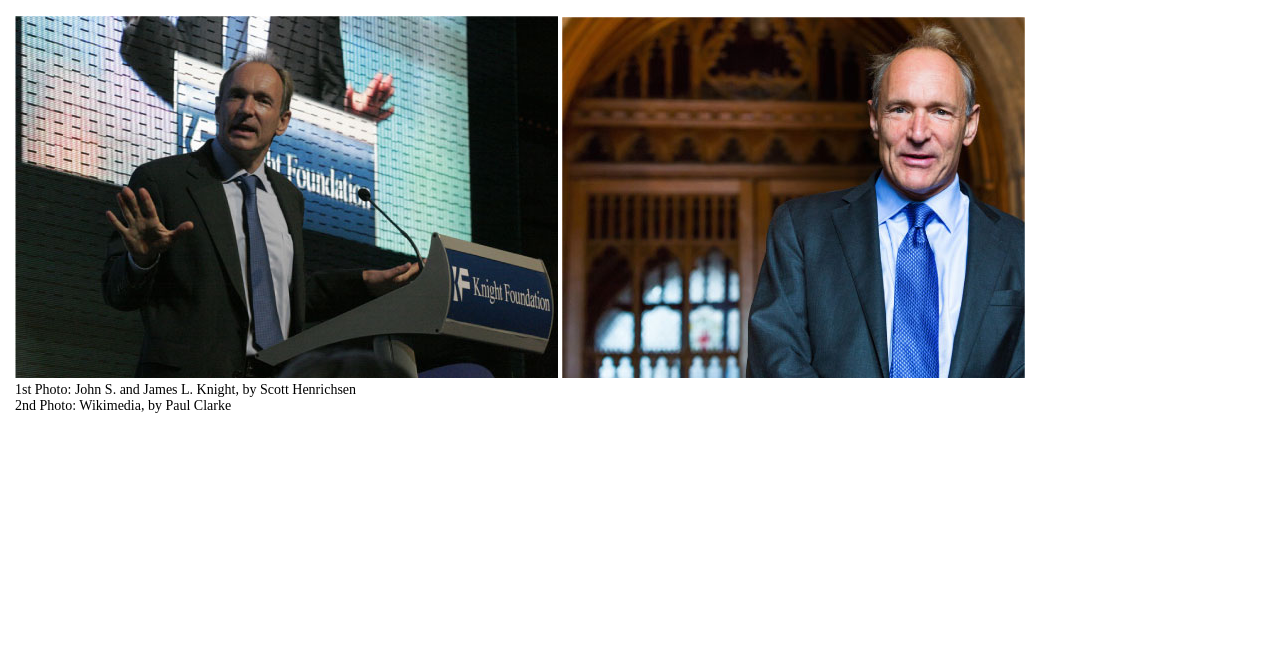
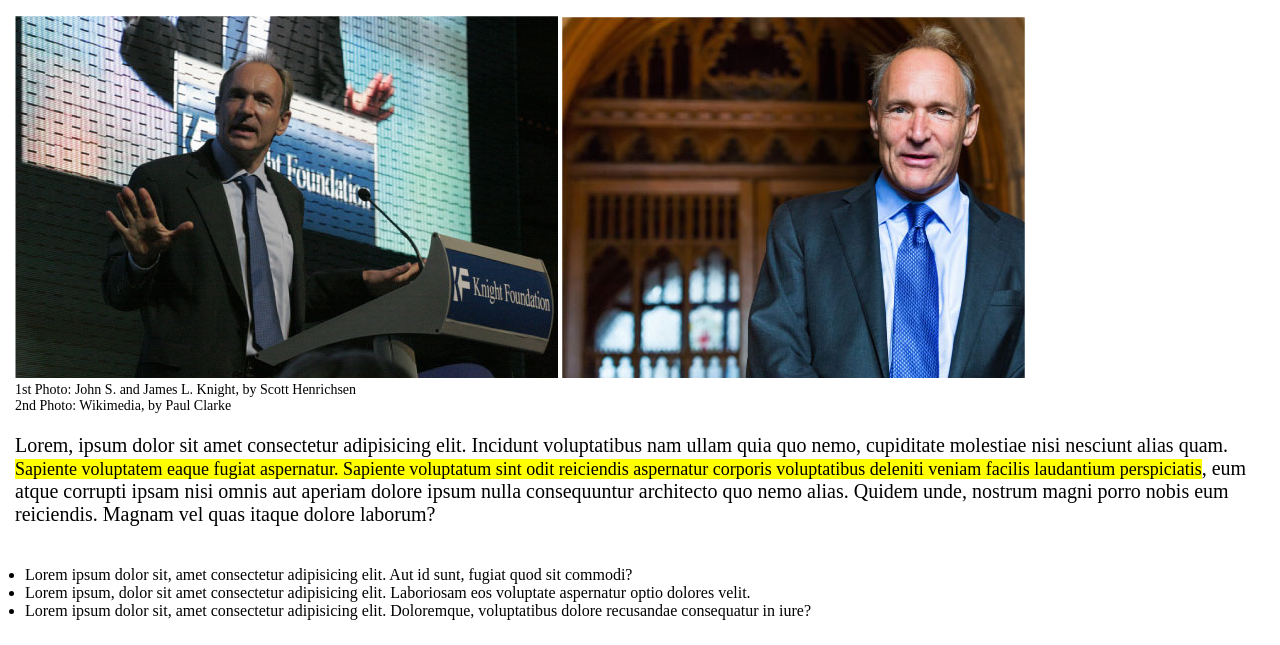
Before and after one commit to FrancescoCialfiDev/html-css-booleaner, a plain HTML site: page index.html in a window 1280 px wide. Shown: the part 299-944 px from the top of the page. Before the commit the page ends 800 px from the top, so only its background shows below. Drawn offline with Linux system fonts and the light colour scheme.

Commit message:
Create lorem list

```diff
--- a/css/style.css
+++ b/css/style.css
@@ -33,7 +33,7 @@ p{
     color: #808080;
     font-size: 20px;
 }
-span{
+main span{
     color: #20a9e5;
 }
 
@@ -50,3 +50,19 @@ span{
     font-size: 14px;
     color: black;
 }
+
+.primo-lorem p{
+    color: black;
+    padding-top: 20px;
+}
+
+.primo-lorem span{
+    font-size: 18px;
+    color: black;
+    background-color: yellow;
+}
+
+.list-lorem{
+    padding: 10px;
+    padding-top: 40px;
+}
--- a/index.html
+++ b/index.html
@@ -25,6 +25,28 @@
             <img src="img/tim-2.jpg" alt="Tim">
             <p>1st Photo: John S. and James L. Knight, by Scott Henrichsen <br> 2nd Photo: Wikimedia, by Paul Clarke</p>
         </div>
+        <div class="primo-lorem">
+            <p>Lorem, ipsum dolor sit amet consectetur adipisicing elit. Incidunt voluptatibus nam ullam quia quo nemo,
+                cupiditate molestiae nisi nesciunt alias quam. <span>Sapiente voluptatem eaque fugiat aspernatur.
+                    Sapiente
+                    voluptatum sint odit reiciendis aspernatur corporis voluptatibus deleniti veniam facilis laudantium
+                    perspiciatis</span>, eum atque corrupti ipsam nisi omnis aut aperiam dolore ipsum nulla consequuntur
+                architecto
+                quo nemo alias. Quidem unde, nostrum magni porro nobis eum reiciendis. Magnam vel quas itaque dolore
+                laborum?</p>
+        </div>
+
+        <div class="list-lorem">
+            <ul>
+                <li>Lorem ipsum dolor sit, amet consectetur adipisicing elit. Aut id sunt, fugiat quod sit commodi?</li>
+                <li>Lorem ipsum, dolor sit amet consectetur adipisicing elit. Laboriosam eos voluptate aspernatur optio
+                    dolores velit.</li>
+                <li>Lorem ipsum dolor sit, amet consectetur adipisicing elit. Doloremque, voluptatibus dolore recusandae
+                    consequatur in iure?</li>
+            </ul>
+        </div>
+
+
     </main>
     <footer>
 
```
